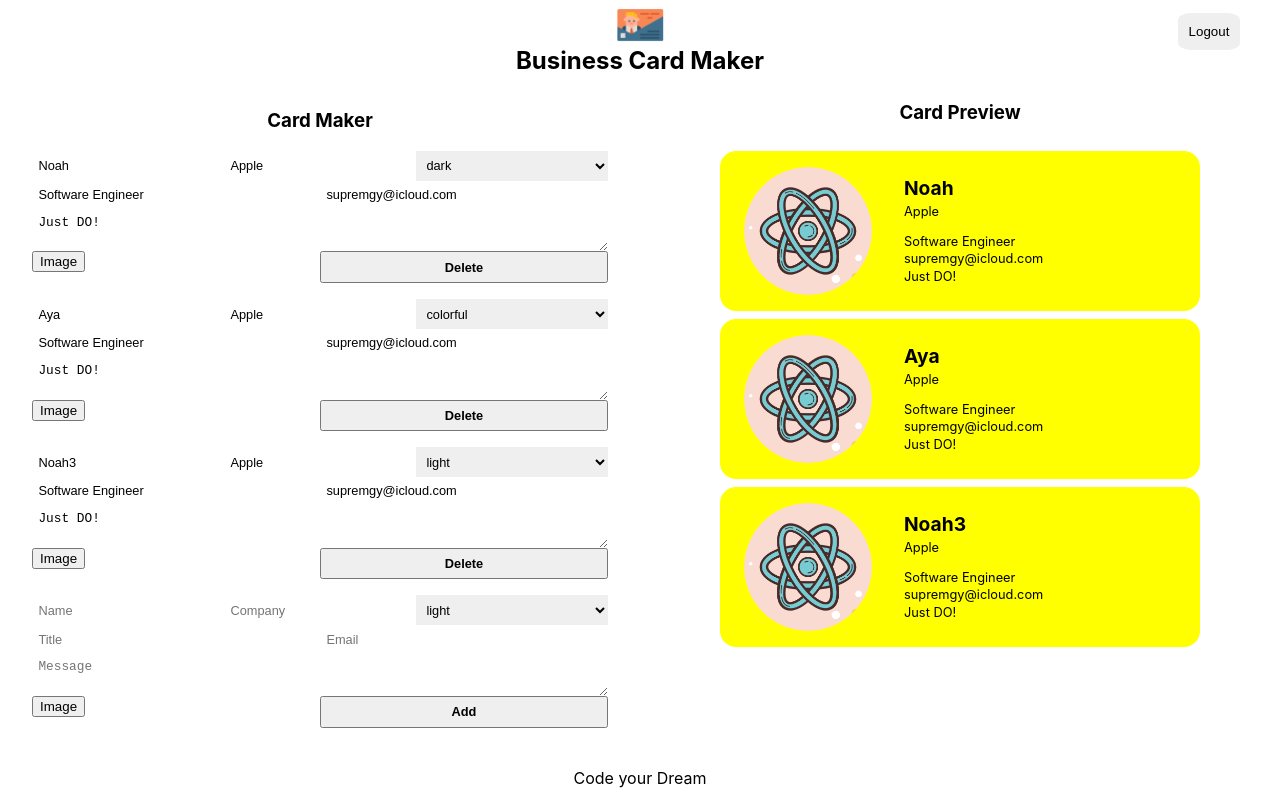
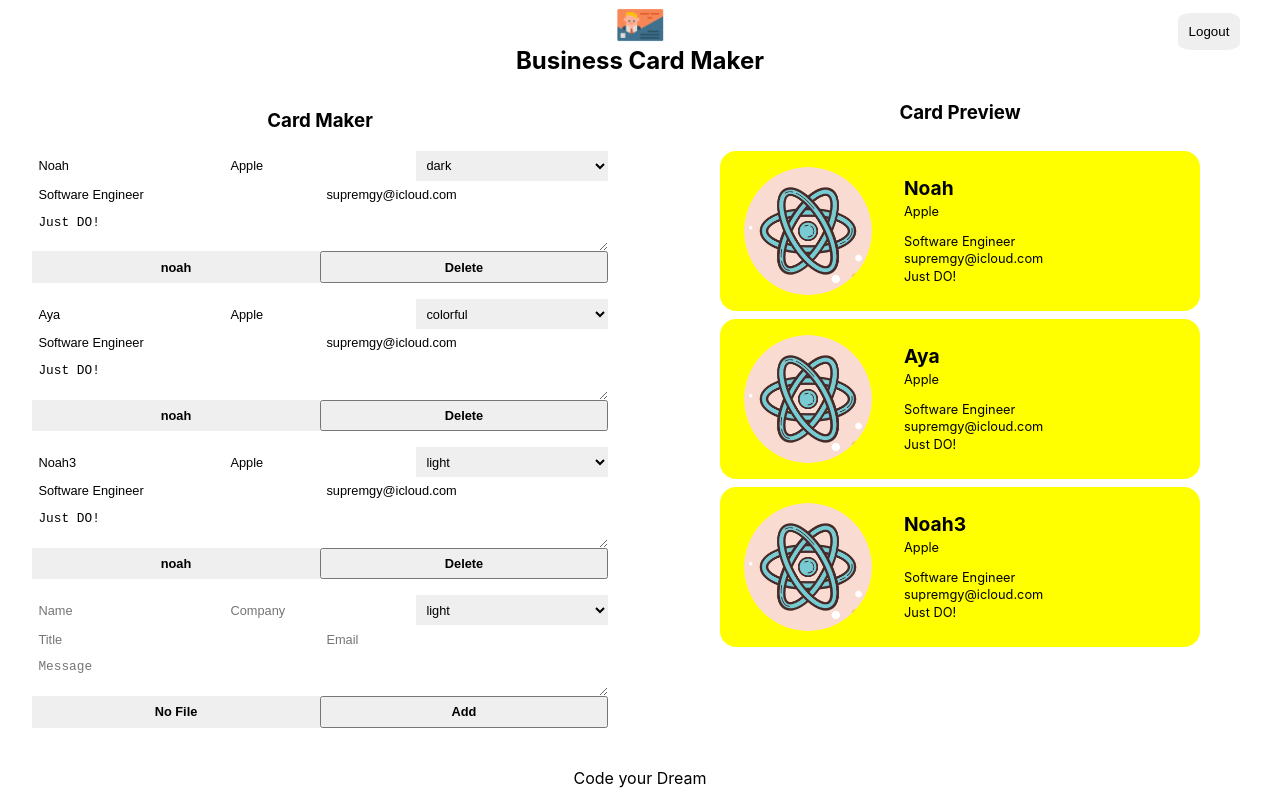
Before and after one commit to supremgy/react_basic_card_maker, a React (Create React App) app: page /maker in a window 1280 px wide. Built offline with nearby package versions, Linux system fonts and the light colour scheme; no server answers; sample sign-in values are in the browser's storage.

Commit message:
handle image uploading

```diff
--- a/src/app.jsx
+++ b/src/app.jsx
@@ -3,13 +3,16 @@
 import Login from './components/login/login';
 import Maker from './components/maker/maker';
 
-function App({ authService }) {
+function App({ FileInput, authService }) {
   return (
     <div className={styles.app}>
       <BrowserRouter>
         <Routes>
           <Route exact path="/" element={<Login authService={authService} />} />
-          <Route path="/maker" element={<Maker authService={authService} />} />
+          <Route
+            path="/maker"
+            element={<Maker FileInput={FileInput} authService={authService} />}
+          />
         </Routes>
       </BrowserRouter>
     </div>
--- a/src/components/card_add_form/card_add_form.jsx
+++ b/src/components/card_add_form/card_add_form.jsx
@@ -1,10 +1,10 @@
 import React from 'react';
+import { useState } from 'react';
 import { useRef } from 'react';
 import Button from '../button/button';
-import ImageFileInput from '../image_file_input/image_file_input';
 import styles from './card_add_form.module.css';
 
-const CardAddForm = ({ onAdd }) => {
+const CardAddForm = ({ FileInput, onAdd }) => {
   const formRef = useRef();
   const nameRef = useRef();
   const companyRef = useRef();
@@ -12,6 +12,15 @@
   const titleRef = useRef();
   const emailRef = useRef();
   const messageRef = useRef();
+  const [file, setFile] = useState({ fileName: null, fileURL: null });
+
+  const onFileChange = (file) => {
+    setFile({
+      fileName: file.name,
+      fileURL: file.url,
+    });
+  };
+
   const onSubmit = (event) => {
     event.preventDefault();
     const card = {
@@ -22,10 +31,11 @@
       title: titleRef.current.value || '',
       email: emailRef.current.value || '',
       message: messageRef.current.value || '',
-      fileName: '',
-      fileURL: '',
+      fileName: file.fileName || null,
+      fileURL: file.fileURL || null,
     };
     formRef.current.reset();
+    setFile({ fileName: null, fileURL: null });
     onAdd(card);
   };
 
@@ -76,7 +86,7 @@
         placeholder="Message"
       />
       <div className={styles.fileInput}>
-        <ImageFileInput />
+        <FileInput name={file.fileName} onFileChange={onFileChange} />
       </div>
       <Button name="Add" onClick={onSubmit} />
     </form>
--- a/src/components/card_edit_form/card_edit_form.jsx
+++ b/src/components/card_edit_form/card_edit_form.jsx
@@ -1,10 +1,9 @@
 import React from 'react';
 import { useRef } from 'react';
 import Button from '../button/button';
-import ImageFileInput from '../image_file_input/image_file_input';
 import styles from './card_edit_form.module.css';
 
-const CardEditForm = ({ card, updateCard, deleteCard }) => {
+const CardEditForm = ({ FileInput, card, updateCard, deleteCard }) => {
   const nameRef = useRef();
   const companyRef = useRef();
   const themeRef = useRef();
@@ -12,8 +11,17 @@
   const emailRef = useRef();
   const messageRef = useRef();
 
-  const { name, company, title, email, message, theme, filename, fileURL } =
+  const { name, company, title, email, message, theme, fileName, fileURL } =
     card;
+
+  const onFileChange = (file) => {
+    updateCard({
+      ...card,
+      fileName: file.name,
+      fileURL: file.url,
+    });
+  };
+
   const onSubmit = () => {
     deleteCard(card);
   };
@@ -82,7 +90,7 @@
         onChange={onChange}
       />
       <div className={styles.fileInput}>
-        <ImageFileInput />
+        <FileInput name={fileName} onFileChange={onFileChange} />
       </div>
 
       <Button name="Delete" onClick={onSubmit} />
--- a/src/components/editor/editor.jsx
+++ b/src/components/editor/editor.jsx
@@ -3,18 +3,19 @@
 import CardEditForm from '../card_edit_form/card_edit_form';
 import styles from './editor.module.css';
 
-const Editor = ({ cards, addCard, updateCard, deleteCard }) => (
+const Editor = ({ FileInput, cards, addCard, updateCard, deleteCard }) => (
   <section className={styles.editor}>
     <h1 className={styles.title}>Card Maker</h1>
     {Object.keys(cards).map((key) => (
       <CardEditForm
         key={key}
+        FileInput={FileInput}
         card={cards[key]}
         updateCard={updateCard}
         deleteCard={deleteCard}
       />
     ))}
-    <CardAddForm onAdd={addCard} />
+    <CardAddForm FileInput={FileInput} onAdd={addCard} />
   </section>
 );
 
--- a/src/components/image_file_input/image_file_input.jsx
+++ b/src/components/image_file_input/image_file_input.jsx
@@ -1,6 +1,34 @@
+import { async } from '@firebase/util';
 import React from 'react';
+import { useRef } from 'react';
 import styles from './image_file_input.module.css';
 
-const ImageFileInput = (props) => <button>Image</button>;
-
+const ImageFileInput = ({ imageUploader, name, onFileChange }) => {
+  const inputRef = useRef();
+  const onButtonClick = (event) => {
+    event.preventDefault();
+    inputRef.current.click();
+  };
+  const onChange = async (event) => {
+    const uploaded = await imageUploader.upload(event.target.files[0]);
+    onFileChange({
+      name: uploaded.original_filename,
+      url: uploaded.url,
+    });
+  };
+  return (
+    <div className={styles.container}>
+      <input
+        className={styles.input}
+        ref={inputRef}
+        type="file"
+        accept="image/*"
+        onChange={onChange}
+      />
+      <button className={styles.button} onClick={onButtonClick}>
+        {name || 'No File'}
+      </button>
+    </div>
+  );
+};
 export default ImageFileInput;
--- a/src/components/image_file_input/image_file_input.module.css
+++ b/src/components/image_file_input/image_file_input.module.css
@@ -0,0 +1,25 @@
+@value makerLightGrey from '../../common/colors.css';
+
+.container {
+  width: 100%;
+  height: 100%;
+  display: flex;
+}
+
+.input {
+  display: none;
+}
+
+.button {
+  width: 100%;
+  background-color: makerLightGrey;
+  font-weight: bold;
+  cursor: pointer;
+  border: 0;
+  outline: 0;
+  font-size: 0.8rem;
+}
+
+.button:hover {
+  opacity: 0.8;
+}
--- a/src/components/maker/maker.jsx
+++ b/src/components/maker/maker.jsx
@@ -7,7 +7,7 @@
 import Header from '../header/header';
 import Preview from '../preview/preview';
 import styles from './maker.module.css';
-const Maker = ({ authService }) => {
+const Maker = ({ FileInput, authService }) => {
   const [cards, setCards] = useState({
     1: {
       id: '1',
@@ -76,6 +76,7 @@
       <Header onLogout={onLogout} />
       <div className={styles.container}>
         <Editor
+          FileInput={FileInput}
           cards={cards}
           addCard={createOrUpdateCard}
           updateCard={createOrUpdateCard}
--- a/src/index.js
+++ b/src/index.js
@@ -4,11 +4,17 @@
 import App from './app';
 import AuthService from './service/auth_service';
 import { firebaseApp } from './service/firebase';
+import ImageUploader from './service/image_uploader';
+import ImageFileInput from './components/image_file_input/image_file_input';
 
 const authService = new AuthService(firebaseApp);
+const imageUploader = new ImageUploader();
+const FileInput = (props) => (
+  <ImageFileInput {...props} imageUploader={imageUploader} />
+);
 const root = ReactDOM.createRoot(document.getElementById('root'));
 root.render(
   <React.StrictMode>
-    <App authService={authService} />
+    <App authService={authService} FileInput={FileInput} />
   </React.StrictMode>
 );
```
